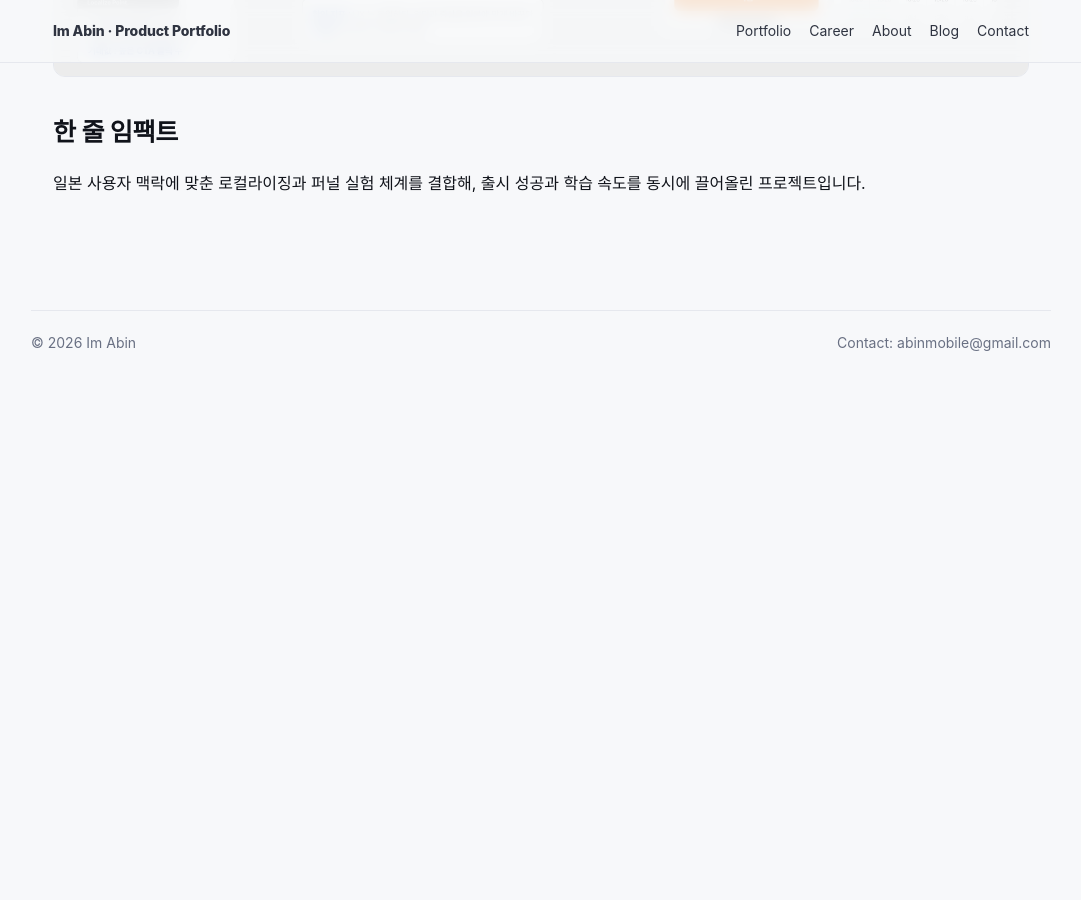
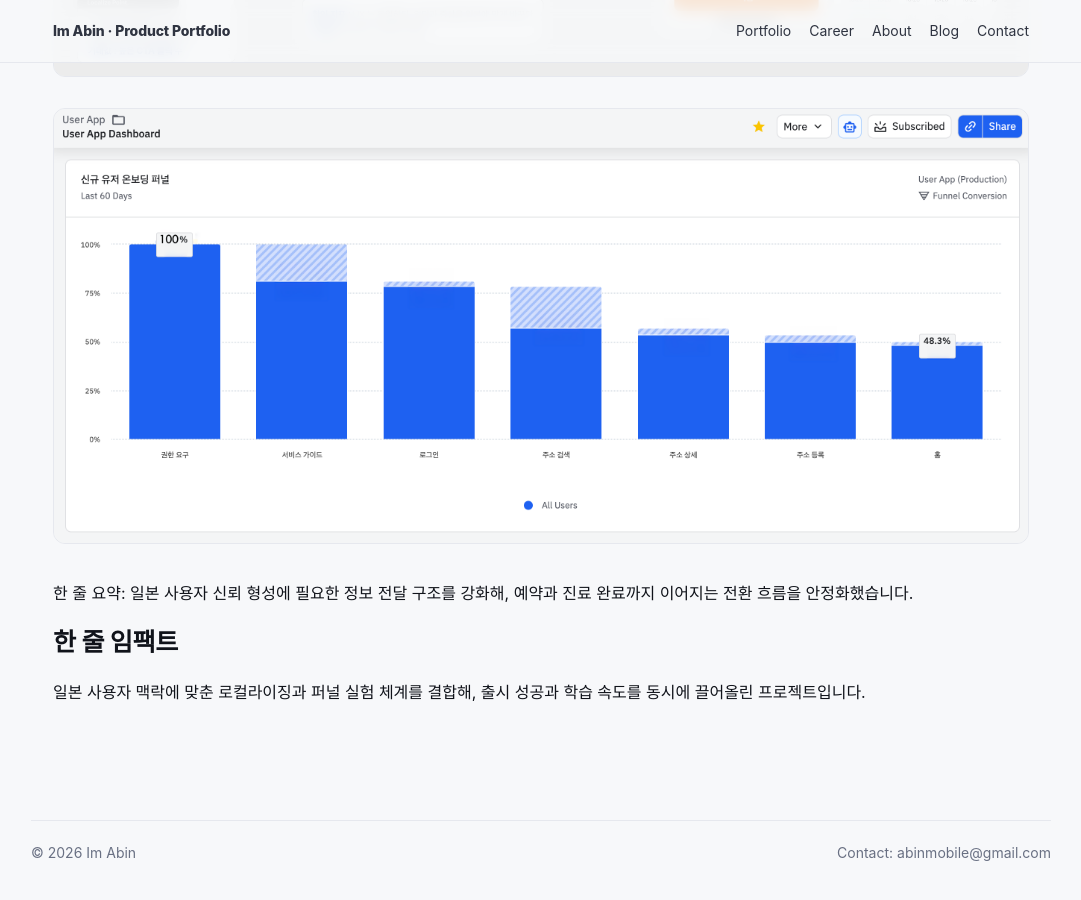
Before and after one commit to ima-bin/ima-bin.github.io, a Jekyll site: the page built from _projects/2026-07-drnow-jp-launch.md, in a window 1280 px wide and 900 px high, scrolled down 2888 px. Shown: the whole window, without its empty margins (99-1180 px from the left). Built offline with Jekyll 4.4.1, drawn with Linux system fonts in a browser that asks for light colours; before the commit the page ends 3278 px from its top, so only the background shows below that.

Commit message:
Add provided image and one-line summary to Dr.Now JP launch page

```diff
--- a/_projects/2026-07-drnow-jp-launch.md
+++ b/_projects/2026-07-drnow-jp-launch.md
@@ -37,6 +37,9 @@ thumbnail: "/assets/images/doctornow-260214/page-01.jpg"
 ![닥터나우 일본 론칭 프로젝트 개요](/assets/images/doctornow-260214/page-01.jpg)
 ![일본 사용자 맥락을 반영한 핵심 플로우 설계](/assets/images/doctornow-260214/page-02.jpg)
 ![퍼널 기반 문제 정의와 개선 실행](/assets/images/doctornow-260214/page-03.jpg)
+![닥터나우 일본 론칭 추가 화면](/assets/images/doctornow-260214/page-04.png)
+
+한 줄 요약: 일본 사용자 신뢰 형성에 필요한 정보 전달 구조를 강화해, 예약과 진료 완료까지 이어지는 전환 흐름을 안정화했습니다.
 
 ## 한 줄 임팩트
 일본 사용자 맥락에 맞춘 로컬라이징과 퍼널 실험 체계를 결합해, 출시 성공과 학습 속도를 동시에 끌어올린 프로젝트입니다.
```
Also changed, not shown: assets/images/doctornow-260214/page-04.png (added).
